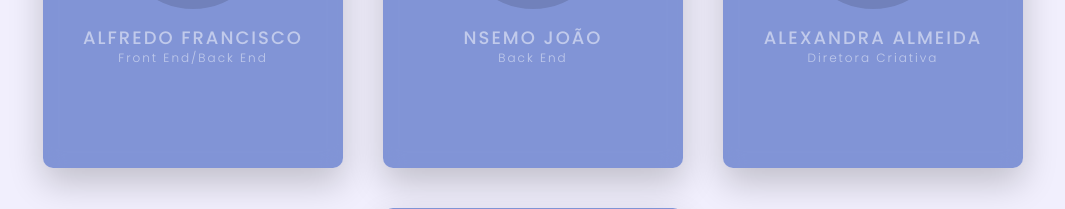
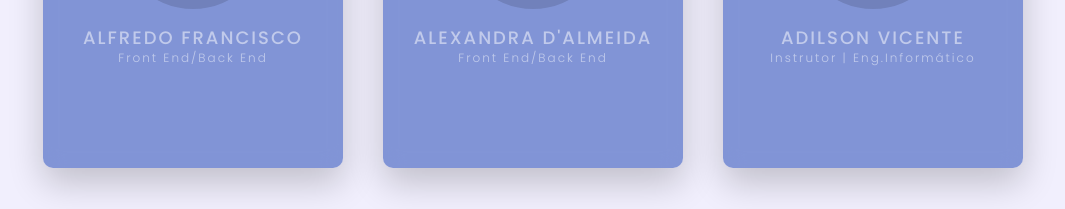
Before and after one commit to alexxsakawany/GBM-Educacion, a Flask app: page /sobre in a window 1280 px wide. Shown: the part 635-844 px from the top of the page, without its empty margins (107-1172 px from the left). Run offline with Flask 3, Linux system fonts and the light colour scheme.

Commit message:
Mudanças no ficheiro sobre.

```diff
--- a/templates/sobre.html
+++ b/templates/sobre.html
@@ -103,33 +103,12 @@
             <!-- User 1-->
              <div class="card">
               <div class="content">
-                <div class="imgBx"><img src="/static/img/user2.jpg" alt="user4" /></div>
+                <div class="imgBx"><img src="https://avatars.githubusercontent.com/u/216063810?v=4" alt="user4" /></div>
                 <div class="contentBx">
                   <h3>
-                    Nsemo João
+                    Alexandra D'Almeida
                     <br />
-                    <span> Back End </span>
-                  </h3>
-                </div>
-              </div>
-              <ul class="sci">
-                    <li style="--i:1">
-                        <a href="https://github.com/Semipro1" target="_blank">
-                            <i class="fa-brands fa-github"></i>
-                        </a>
-                    </li>
-                </ul>
-            </div>
-
-            <!-- User 1-->
-             <div class="card">
-              <div class="content">
-                <div class="imgBx"><img src="/static/img/user4.jpg" alt="user4" /></div>
-                <div class="contentBx">
-                  <h3>
-                    Alexandra Almeida
-                    <br />
-                    <span> Diretora Criativa </span>
+                    <span> Front End/Back End </span>
                   </h3>
                 </div>
               </div>
@@ -137,6 +116,11 @@
                     <li style="--i:1">
                         <a href="https://github.com/alexxsakawany" target="_blank">
                             <i class="fa-brands fa-github"></i>
+                        </a>
+                    </li>
+                    <li style="--i:1">
+                        <a href="https://www.linkedin.com/in/alexandra-kawany-391178366/" target="_blank">
+                            <i class="fa-brands fa-linkedin"></i>
                         </a>
                     </li>
                 </ul>
```
